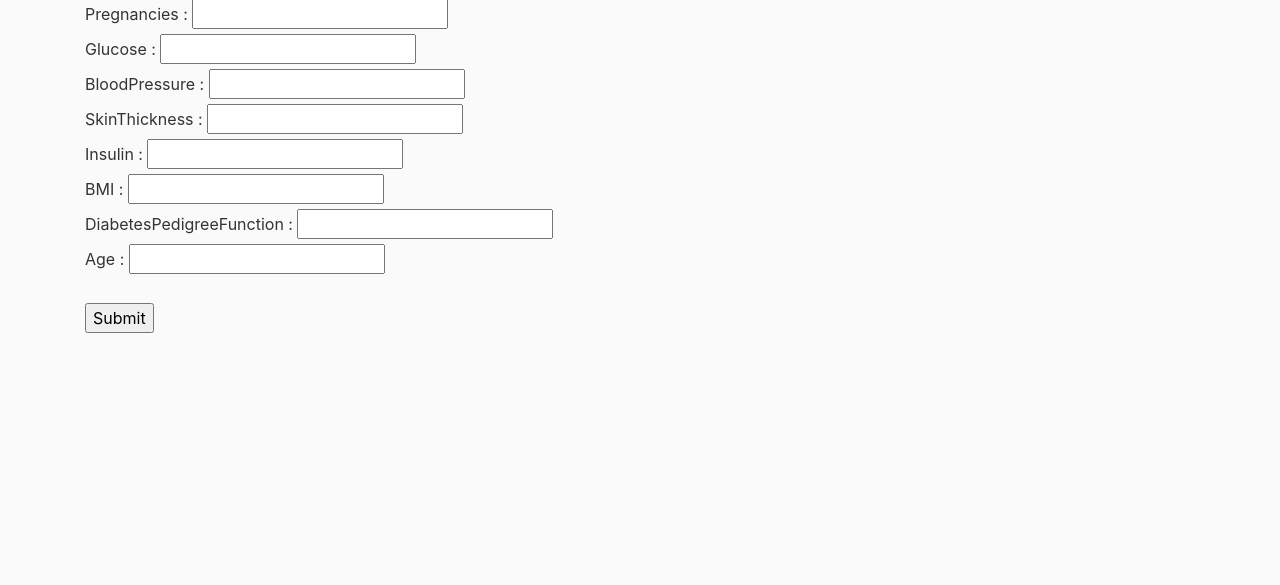
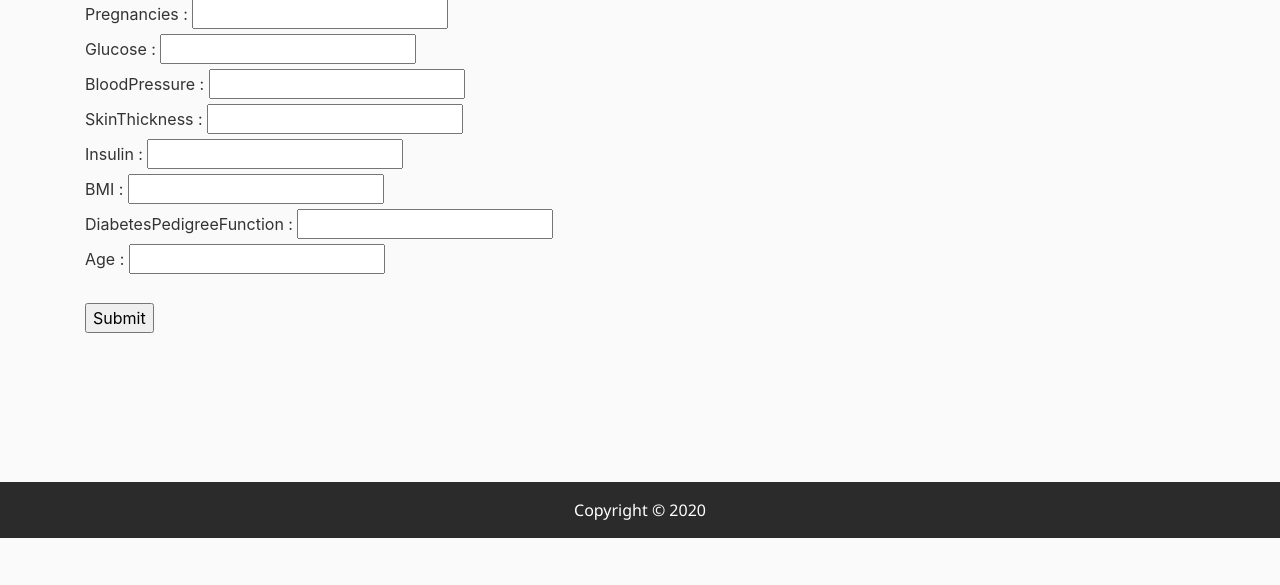
Before and after one commit to shobhitsrivastava-ds/ML-MT-WebApp, a Flask app: page /diabetes in a window 1280 px wide. Shown: the part 215-800 px from the top of the page. Run offline with Flask 2, Linux system fonts and the light colour scheme; parts of the project's set-up code (start-up, migrations or seed data) failed here and were passed over; some libraries are stand-ins or nearby versions.

Commit message:
Update diabetes.html

```diff
--- a/template/diabetes.html
+++ b/template/diabetes.html
@@ -11,6 +11,17 @@
 	<title>Diabetes_pred</title>
 
 </head>
+	<style>
+    #main-footer
+    {
+      color: #FFFFFF;
+      font-family: "Segoe UI";
+      background: #2B2B2B;
+      text-align: center;
+      margin-top: 125px;
+      padding: 16px;
+      bottom: 8px;
+    }</style>
 <body>
     <header class="site-header">
   <nav class="navbar navbar-expand-md navbar-dark bg-steel fixed-top">
@@ -88,6 +99,8 @@
     <script src="https://code.jquery.com/jquery-3.2.1.slim.min.js" integrity="sha384-KJ3o2DKtIkvYIK3UENzmM7KCkRr/rE9/Qpg6aAZGJwFDMVNA/GpGFF93hXpG5KkN" crossorigin="anonymous"></script>
     <script src="https://cdnjs.cloudflare.com/ajax/libs/popper.js/1.12.9/umd/popper.min.js" integrity="sha384-ApNbgh9B+Y1QKtv3Rn7W3mgPxhU9K/ScQsAP7hUibX39j7fakFPskvXusvfa0b4Q" crossorigin="anonymous"></script>
     <script src="https://maxcdn.bootstrapcdn.com/bootstrap/4.0.0/js/bootstrap.min.js" integrity="sha384-JZR6Spejh4U02d8jOt6vLEHfe/JQGiRRSQQxSfFWpi1MquVdAyjUar5+76PVCmYl" crossorigin="anonymous"></script>
-
+	<footer id="main-footer">
+      Copyright &copy; 2020
+    </footer>
 </body>
 </html>
```
